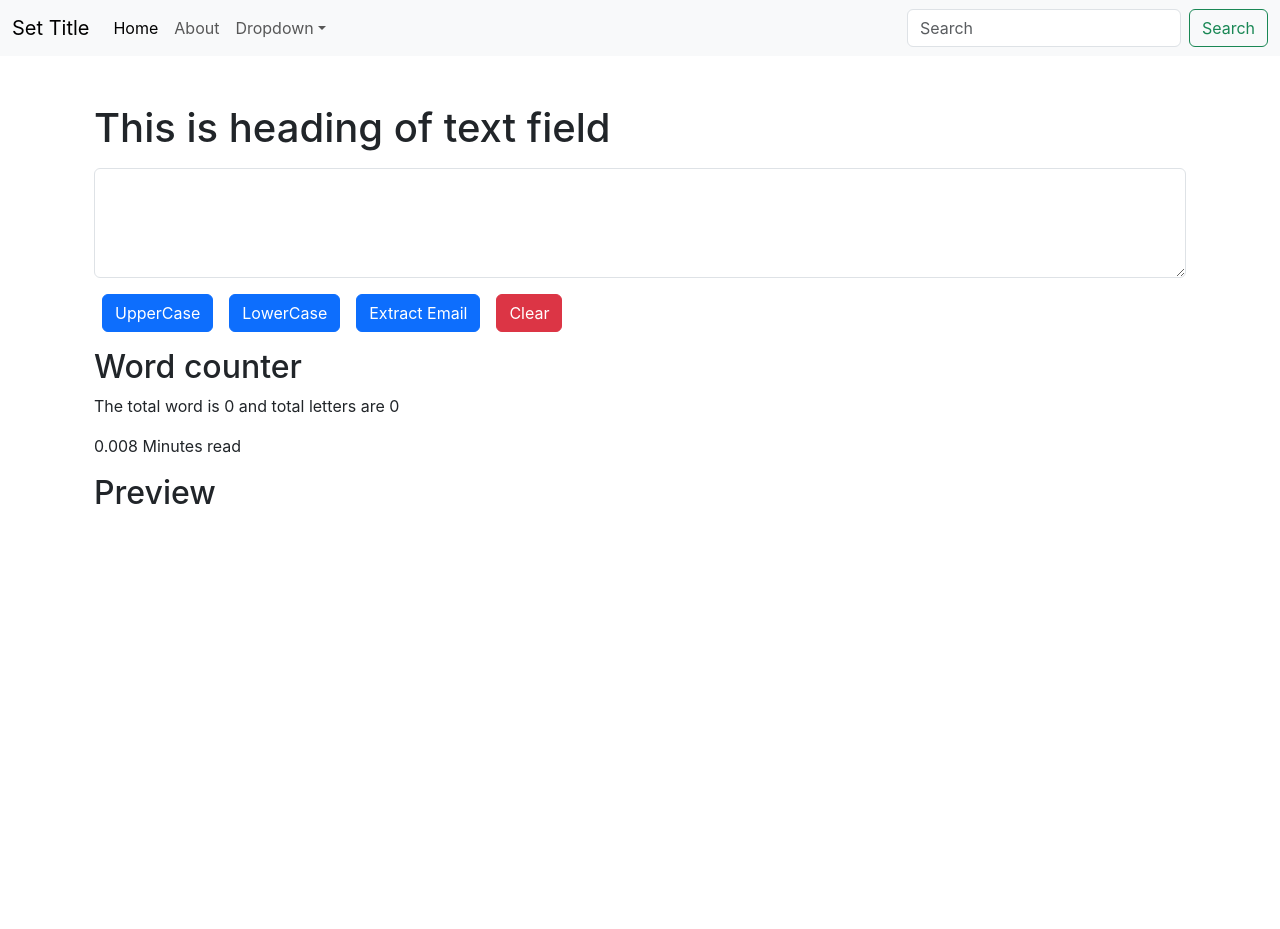
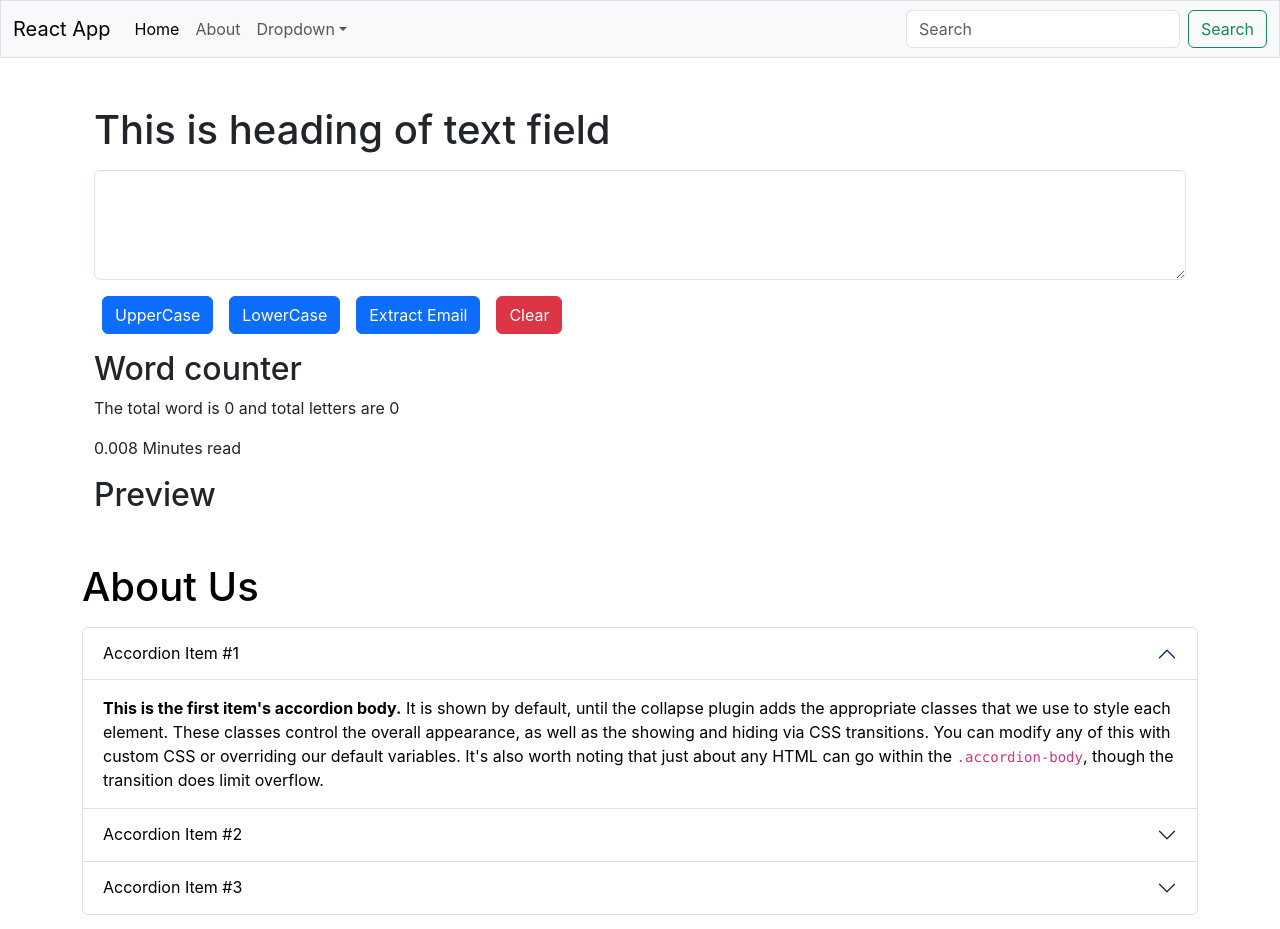
Before and after one commit to Raajkumarrai/ReactApp, a React (Create React App) app: page / in a window 1280 px wide. Shown: the top 929 px of the page. Before the commit the page ends 800 px from the top, so only its background shows below. Built offline with nearby package versions, Linux system fonts and the light colour scheme.

Commit message:
dark  mode added

```diff
--- a/src/App.js
+++ b/src/App.js
@@ -1,14 +1,16 @@
 import "./App.css";
+import About from "./components/About";
 import Navbar from "./components/Navbar";
 import TextForm from "./components/TextForm";
 
 function App() {
   return (
     <>
-      <Navbar />
+      <Navbar title="React App" />
       <div className="container my-5">
         <TextForm heading="This is heading of text field" />
       </div>
+      <About />
     </>
   );
 }
--- /dev/null
+++ b/src/components/About.js
@@ -0,0 +1,130 @@
+import React, { useState } from "react";
+
+const About = () => {
+  const [btnText, setBtnText] = useState("Enable Dark Mode");
+  const [myStyle, setMyStyle] = useState({
+    color: "black",
+    backgroundColor: "white",
+  });
+
+  const toggleStyle = () => {
+    if (myStyle.color === "black") {
+      setMyStyle({
+        color: "white",
+        backgroundColor: "black",
+        border: "1px solid white",
+      });
+      setBtnText("Enable Light Mode");
+    } else {
+      setMyStyle({ color: "black", backgroundColor: "white" });
+      setBtnText("Enable Dark Mode");
+    }
+  };
+  return (
+    <div className="container" style={myStyle}>
+      <h1 className="my-3">About Us</h1>
+      <div className="accordion" id="accordionExample" style={myStyle}>
+        <div className="accordion-item">
+          <h2 className="accordion-header">
+            <button
+              style={myStyle}
+              className="accordion-button"
+              type="button"
+              data-bs-toggle="collapse"
+              data-bs-target="#collapseOne"
+              aria-expanded="true"
+              aria-controls="collapseOne"
+            >
+              Accordion Item #1
+            </button>
+          </h2>
+          <div
+            id="collapseOne"
+            className="accordion-collapse collapse show"
+            data-bs-parent="#accordionExample"
+          >
+            <div className="accordion-body" style={myStyle}>
+              <strong>This is the first item's accordion body.</strong> It is
+              shown by default, until the collapse plugin adds the appropriate
+              classes that we use to style each element. These classes control
+              the overall appearance, as well as the showing and hiding via CSS
+              transitions. You can modify any of this with custom CSS or
+              overriding our default variables. It's also worth noting that just
+              about any HTML can go within the <code>.accordion-body</code>,
+              though the transition does limit overflow.
+            </div>
+          </div>
+        </div>
+        <div className="accordion-item">
+          <h2 className="accordion-header">
+            <button
+              style={myStyle}
+              className="accordion-button collapsed"
+              type="button"
+              data-bs-toggle="collapse"
+              data-bs-target="#collapseTwo"
+              aria-expanded="false"
+              aria-controls="collapseTwo"
+            >
+              Accordion Item #2
+            </button>
+          </h2>
+          <div
+            id="collapseTwo"
+            className="accordion-collapse collapse"
+            data-bs-parent="#accordionExample"
+          >
+            <div className="accordion-body" style={myStyle}>
+              <strong>This is the second item's accordion body.</strong> It is
+              hidden by default, until the collapse plugin adds the appropriate
+              classes that we use to style each element. These classes control
+              the overall appearance, as well as the showing and hiding via CSS
+              transitions. You can modify any of this with custom CSS or
+              overriding our default variables. It's also worth noting that just
+              about any HTML can go within the <code>.accordion-body</code>,
+              though the transition does limit overflow.
+            </div>
+          </div>
+        </div>
+        <div class="accordion-item">
+          <h2 class="accordion-header">
+            <button
+              style={myStyle}
+              class="accordion-button collapsed"
+              type="button"
+              data-bs-toggle="collapse"
+              data-bs-target="#collapseThree"
+              aria-expanded="false"
+              aria-controls="collapseThree"
+            >
+              Accordion Item #3
+            </button>
+          </h2>
+          <div
+            id="collapseThree"
+            class="accordion-collapse collapse"
+            data-bs-parent="#accordionExample"
+          >
+            <div class="accordion-body" style={myStyle}>
+              <strong>This is the third item's accordion body.</strong> It is
+              hidden by default, until the collapse plugin adds the appropriate
+              classes that we use to style each element. These classes control
+              the overall appearance, as well as the showing and hiding via CSS
+              transitions. You can modify any of this with custom CSS or
+              overriding our default variables. It's also worth noting that just
+              about any HTML can go within the <code>.accordion-body</code>,
+              though the transition does limit overflow.
+            </div>
+          </div>
+        </div>
+      </div>
+      <div className="container my-3">
+        <button className="btn btn-primary" onClick={toggleStyle}>
+          {btnText}
+        </button>
+      </div>
+    </div>
+  );
+};
+
+export default About;
--- a/src/components/Navbar.js
+++ b/src/components/Navbar.js
@@ -1,9 +1,8 @@
-import React from "react";
 import PropTypes from "prop-types";
 
 export default function Navbar(props) {
   return (
-    <nav className="navbar navbar-expand-lg bg-body-tertiary">
+    <nav className="navbar navbar-expand-lg bg-body-tertiary border">
       <div className="container-fluid">
         <a className="navbar-brand" href="/">
           {props.title}
```
